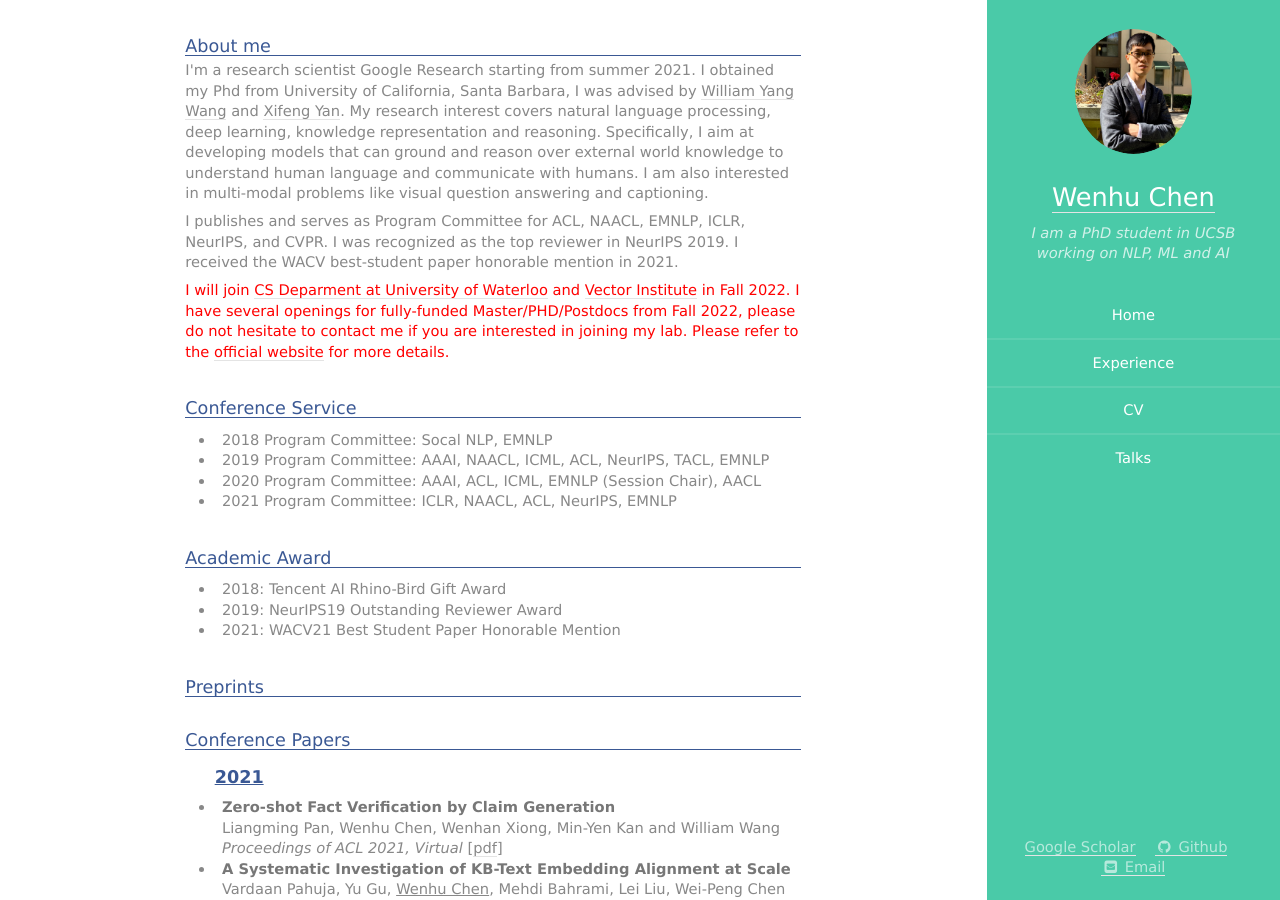
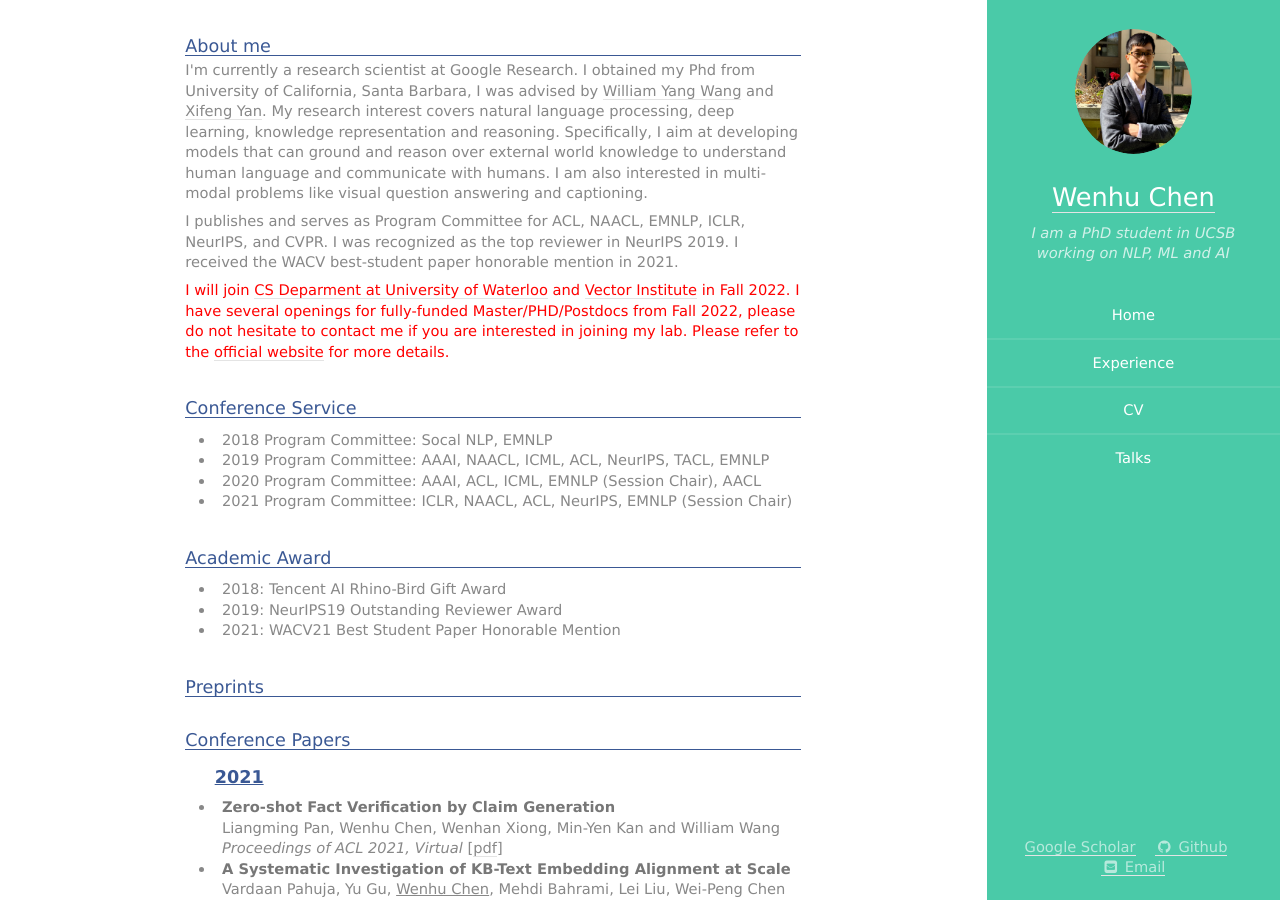
Before and after one commit to wenhuchen/wenhuchen.github.io, a Jekyll site: the page built from index.html, in a window 1280 px wide and 900 px high. Built offline with Jekyll 4.4.1, drawn with Linux system fonts in a browser that asks for light colours.

Commit message:
update profile

```diff
--- a/index.html
+++ b/index.html
@@ -21,7 +21,7 @@ ul {
 
 <div class="container">
     <h3>About me</h3>
-    <p>I'm a research scientist Google Research starting from summer 2021. I obtained my Phd from University of California, Santa Barbara, I was advised by <a href='https://sites.cs.ucsb.edu/~william/'>William Yang Wang</a> and <a href='https://sites.cs.ucsb.edu/~xyan/'>Xifeng Yan</a>. My research interest covers natural language processing, deep learning, knowledge representation and reasoning. Specifically, I aim at developing models that can ground and reason over external world knowledge to understand human language and communicate with humans. I am also interested in multi-modal problems like visual question answering and captioning.
+    <p>I'm currently a research scientist at Google Research. I obtained my Phd from University of California, Santa Barbara, I was advised by <a href='https://sites.cs.ucsb.edu/~william/'>William Yang Wang</a> and <a href='https://sites.cs.ucsb.edu/~xyan/'>Xifeng Yan</a>. My research interest covers natural language processing, deep learning, knowledge representation and reasoning. Specifically, I aim at developing models that can ground and reason over external world knowledge to understand human language and communicate with humans. I am also interested in multi-modal problems like visual question answering and captioning.
 
     <p>I publishes and serves as Program Committee for ACL, NAACL, EMNLP, ICLR, NeurIPS, and CVPR. I was recognized as the top reviewer in NeurIPS 2019. I received the WACV best-student paper honorable mention in 2021.
 
@@ -35,7 +35,7 @@ ul {
     <li> 2018 Program Committee: Socal NLP, EMNLP</li>
     <li> 2019 Program Committee: AAAI, NAACL, ICML, ACL, NeurIPS, TACL, EMNLP</li>
     <li> 2020 Program Committee: AAAI, ACL, ICML, EMNLP (Session Chair), AACL</li>
-    <li> 2021 Program Committee: ICLR, NAACL, ACL, NeurIPS, EMNLP</li>
+    <li> 2021 Program Committee: ICLR, NAACL, ACL, NeurIPS, EMNLP (Session Chair)</li>
     </ul>
 </div>
 
```
